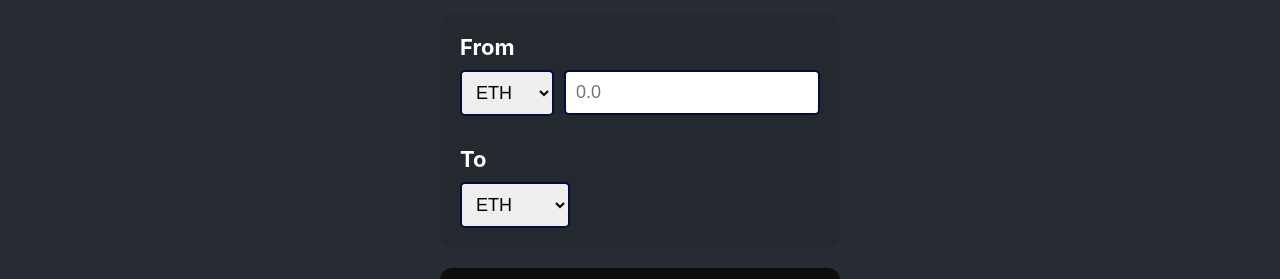
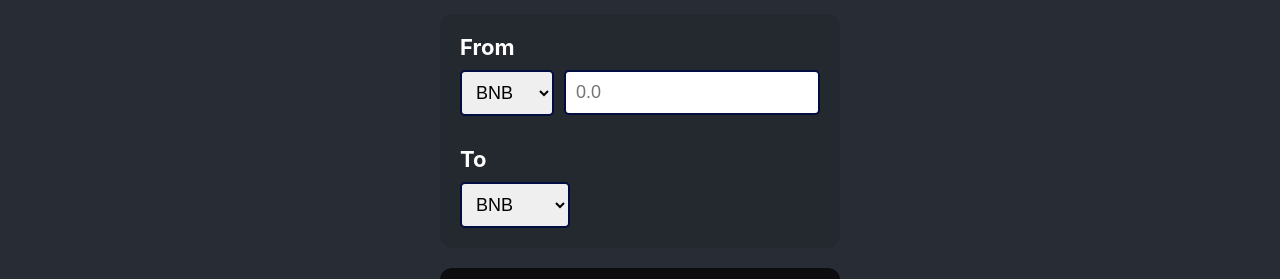
Before and after one commit to javirro/swap, a React (Create React App) app: page / in a window 1280 px wide. Shown: the part 239-518 px from the top of the page. Built offline with nearby package versions, Linux system fonts and the light colour scheme.

Commit message:
Add tokensName list

```diff
--- a/src/components/Swap/Swap.css
+++ b/src/components/Swap/Swap.css
@@ -61,6 +61,7 @@
   border: 2px solid rgb(1, 14, 63);
   border-radius: 5px;
   font-size: 18px;
+  cursor: pointer;
 }
 
 #swap  button {
--- a/src/components/Swap/Swap.tsx
+++ b/src/components/Swap/Swap.tsx
@@ -1,6 +1,7 @@
 import { useState } from "react"
 import { EIP1193Provider } from "../../types/Metamask"
 import "./Swap.css"
+import { blockchain } from "../../blockchain"
 
 interface SwapProps {
   provider: EIP1193Provider
@@ -12,7 +13,8 @@ const Swap = ({ provider, userAccount, chainId }: SwapProps) => {
   const [amount, setAmount] = useState<string>("")
   const [from, setFrom] = useState<string>("ETH")
   const [to, setTo] = useState<string>("ETH")
-
+  const tokens = blockchain.tokens.find(token => token.chainId === chainId)?.tokens as Object
+  const tokensNames = Object.keys(tokens)
   const handleAmountChange = (e: React.ChangeEvent<HTMLInputElement>) => {
     setAmount(e.target.value)
   }
@@ -26,6 +28,7 @@ const Swap = ({ provider, userAccount, chainId }: SwapProps) => {
   }
 
   console.log({ amount, from, to })
+
   return (
     <section id="swap">
       <div className="input-container">
@@ -33,7 +36,11 @@ const Swap = ({ provider, userAccount, chainId }: SwapProps) => {
           <h4>From</h4>
           <div>
             <select onChange={handleFromChange}>
-              <option value="ETH">ETH</option>
+              {tokensNames.map(t => (
+                <option value={t} key={t}>
+                  {t.toUpperCase()}
+                </option>
+              ))}
             </select>
             <input type="text" placeholder="0.0" value={amount} onChange={handleAmountChange} />
           </div>
@@ -42,7 +49,11 @@ const Swap = ({ provider, userAccount, chainId }: SwapProps) => {
           <h4>To</h4>
           <div>
             <select onChange={handleToChange}>
-              <option value="ETH">ETH</option>
+              {tokensNames.map(t => (
+                <option value={t} key={t}>
+                  {t.toUpperCase()}
+                </option>
+              ))}
             </select>
           </div>
         </section>
```
